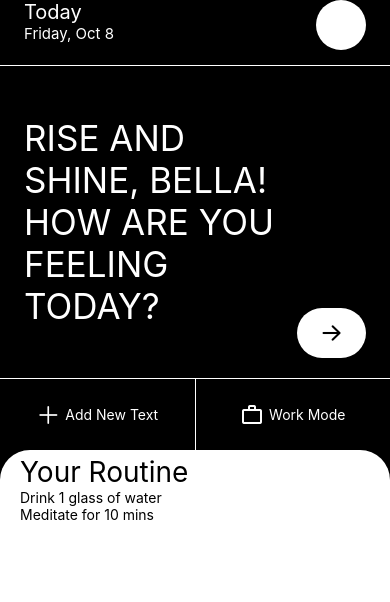
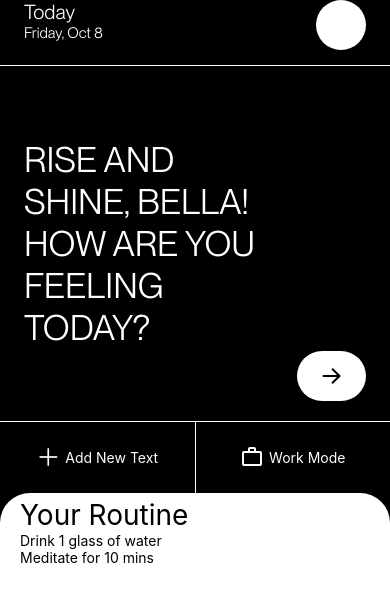
Before and after one commit to MyoThuKha/ToDo-app, a React Native app: screen /home in a window 390 px wide. Shown: the top 602 px of the page. Built offline with nearby package versions, Linux system fonts and the light colour scheme.

Commit message:
added font/home

```diff
--- a/App.tsx
+++ b/App.tsx
@@ -1,68 +1,32 @@
-import { StyleSheet, Text, TouchableOpacity, View } from "react-native";
+import { StyleSheet, View, Text } from "react-native";
 import { StatusBar } from "react-native";
 import { StatusBar as ExpoBar } from "expo-status-bar";
-import { useState } from "react";
-import { AntDesign, MaterialIcons } from "@expo/vector-icons";
-import Tasks from "./components/tasks";
+import { useFonts } from "expo-font";
+import * as SplashScreen from "expo-splash-screen";
+import { useCallback } from "react";
+import Home from "./pages/home";
 
 const background = (): string => {
   return "black";
 };
-const foreground = () => {
-  return background() === "white" ? "black" : "white";
-};
+
+SplashScreen.preventAutoHideAsync();
 
 export default function App() {
-  const [name, setName] = useState("Bella");
+  const [fontsLoaded] = useFonts({
+    display: require("./assets/fonts/main-font.otf"),
+  });
+
+  const onLayoutRootView = useCallback(async () => {
+    if (fontsLoaded) await SplashScreen.hideAsync();
+  }, [fontsLoaded]);
+
+  if (!fontsLoaded) return null;
+
   return (
-    <View style={styles.container}>
+    <View style={styles.container} onLayout={onLayoutRootView}>
+      <Home />
       <ExpoBar style="auto" />
-
-      {/* App bar*/}
-      <View style={styles.header}>
-        <View>
-          <Text style={styles.today}>Today</Text>
-          <Text style={styles.date}>Friday, Oct 8</Text>
-        </View>
-        <View style={styles.profile}></View>
-      </View>
-
-      {/* greeting */}
-      <View style={styles.section1}>
-        <View style={styles.greet}>
-          <Text style={styles.mainText}>
-            rise and{"\n"}shine, {name}!{"\n"}how are you feeling{"\n"}today?
-          </Text>
-          <TouchableOpacity style={styles.goTo}>
-            <AntDesign name="arrowright" size={24} color="black" />
-          </TouchableOpacity>
-        </View>
-
-        <View style={styles.btnSection}>
-          <TouchableOpacity style={styles.btn}>
-            <View style={styles.btnContent}>
-              <AntDesign name="plus" size={24} color={foreground()} />
-              <Text style={styles.btnText}>add new text</Text>
-            </View>
-          </TouchableOpacity>
-
-          <View style={styles.verticleLine}></View>
-
-          <TouchableOpacity style={styles.btn}>
-            <View style={styles.btnContent}>
-              <MaterialIcons
-                name="work-outline"
-                size={24}
-                color={foreground()}
-              />
-              <Text style={styles.btnText}>Work mode</Text>
-            </View>
-          </TouchableOpacity>
-        </View>
-      </View>
-
-      {/* tasks */}
-      <Tasks foreground={foreground} />
     </View>
   );
 }
@@ -71,92 +35,6 @@ const styles = StyleSheet.create({
   container: {
     paddingTop: StatusBar.currentHeight,
     flex: 1,
-    height: "100%",
     backgroundColor: background(),
   },
-
-  //------------------------
-  // App Bar
-  header: {
-    paddingHorizontal: 24,
-    borderBottomColor: foreground(),
-    borderBottomWidth: 1,
-    paddingBottom: 15,
-    flexDirection: "row",
-    justifyContent: "space-between",
-  },
-  today: {
-    color: foreground(),
-    fontSize: 20,
-  },
-  date: {
-    color: foreground(),
-    fontSize: 15,
-  },
-  profile: {
-    borderRadius: 50,
-    width: 50,
-    height: 50,
-    backgroundColor: foreground(),
-  },
-
-  //------------------------
-  section1: {
-    justifyContent: "space-between",
-    flex: 1,
-  },
-
-  //-----------------------
-  greet: {
-    flex: 1,
-    justifyContent: "center",
-    position: "relative",
-  },
-  mainText: {
-    color: foreground(),
-    fontSize: 35,
-    paddingHorizontal: 24,
-    textTransform: "uppercase",
-  },
-
-  goTo: {
-    backgroundColor: foreground(),
-    width: 69,
-    height: 50,
-    borderRadius: 50,
-    justifyContent: "center",
-    alignItems: "center",
-    position: "absolute",
-    bottom: 20,
-    right: 24,
-  },
-
-  //------------------------
-  //Buttons
-  btnSection: {
-    borderTopColor: foreground(),
-    borderTopWidth: 1,
-    flexDirection: "row",
-    alignItems: "center",
-    height: 72,
-  },
-  btn: {
-    flex: 1,
-    alignItems: "center",
-  },
-  btnContent: {
-    flexDirection: "row",
-    alignItems: "center",
-  },
-
-  btnText: {
-    color: foreground(),
-    textTransform: "capitalize",
-    paddingLeft: 5,
-  },
-  verticleLine: {
-    height: "100%",
-    width: 1,
-    backgroundColor: foreground(),
-  },
 });
--- a/app.json
+++ b/app.json
@@ -1,33 +1,8 @@
 {
   "expo": {
-    "name": "ToDo-app",
-    "slug": "ToDo-app",
-    "version": "1.0.0",
-    "orientation": "portrait",
-    "icon": "./assets/icon.png",
-    "userInterfaceStyle": "light",
-    "splash": {
-      "image": "./assets/splash.png",
-      "resizeMode": "contain",
-      "backgroundColor": "#ffffff"
-    },
-    "updates": {
-      "fallbackToCacheTimeout": 0
-    },
-    "assetBundlePatterns": [
-      "**/*"
-    ],
-    "ios": {
-      "supportsTablet": true
-    },
-    "android": {
-      "adaptiveIcon": {
-        "foregroundImage": "./assets/adaptive-icon.png",
-        "backgroundColor": "#FFFFFF"
-      }
-    },
-    "web": {
-      "favicon": "./assets/favicon.png"
-    }
-  }
+    "slug": "todo-app",
+    "name": "todo-app",
+    "sdkVersion": "47.0.0"
+  },
+  "name": "todo-app"
 }
--- /dev/null
+++ b/components/displayText.tsx
@@ -0,0 +1,12 @@
+import { Text } from "react-native";
+import React from "react";
+
+interface displayTextProps {
+  children: any;
+  style: {};
+}
+
+const Display: React.FC<displayTextProps> = ({ children, style }) => {
+  return <Text style={[{ fontFamily: "display" }, style]}>{children}</Text>;
+};
+export default Display;
--- a/components/tasks.tsx
+++ b/components/tasks.tsx
@@ -21,7 +21,7 @@ const styles = StyleSheet.create({
   section2: {
     paddingHorizontal: 20,
     paddingVertical: 5,
-    flex: 1,
+    flex: 4,
     borderTopRightRadius: 30,
     borderTopLeftRadius: 30,
   },
--- a/package.json
+++ b/package.json
@@ -15,7 +15,9 @@
     "react": "18.1.0",
     "react-dom": "18.1.0",
     "react-native": "0.70.5",
-    "react-native-web": "~0.18.9"
+    "react-native-web": "~0.18.9",
+    "expo-font": "~11.0.1",
+    "expo-splash-screen": "~0.17.5"
   },
   "devDependencies": {
     "@babel/core": "^7.12.9",
--- /dev/null
+++ b/pages/home.tsx
@@ -0,0 +1,164 @@
+import { StyleSheet, Text, TouchableOpacity, View } from "react-native";
+import { StatusBar } from "react-native";
+import { AntDesign, MaterialIcons } from "@expo/vector-icons";
+import Tasks from "../components/tasks";
+import { useState } from "react";
+import Display from "../components/displayText";
+
+const background = (): string => {
+  // return "#f2eee9";
+  return "black";
+};
+const foreground = () => {
+  return background() === "#f2eee9" ? "black" : "white";
+};
+const Home = () => {
+  const [username, setusername] = useState("Bella");
+  return (
+    <>
+      <View style={styles.header}>
+        <View>
+          <Display style={styles.today}>Today</Display>
+          <Display style={styles.date}>Friday, Oct 8</Display>
+        </View>
+        <View style={styles.profile}></View>
+      </View>
+
+      {/* greeting */}
+      <View style={styles.section1}>
+        <View style={styles.greet}>
+          <Display style={styles.mainText}>
+            rise and{"\n"}shine, {username}!{"\n"}how are you feeling{"\n"}
+            today?
+          </Display>
+          <TouchableOpacity style={styles.goTo}>
+            <AntDesign name="arrowright" size={24} color={background()} />
+          </TouchableOpacity>
+        </View>
+
+        <View style={styles.btnSection}>
+          <TouchableOpacity style={styles.btn}>
+            <View style={styles.btnContent}>
+              <AntDesign name="plus" size={24} color={foreground()} />
+              <Text style={styles.btnText}>add new text</Text>
+            </View>
+          </TouchableOpacity>
+
+          <View style={styles.verticleLine}></View>
+
+          <TouchableOpacity style={styles.btn}>
+            <View style={styles.btnContent}>
+              <MaterialIcons
+                name="work-outline"
+                size={24}
+                color={foreground()}
+              />
+              <Text style={styles.btnText}>Work mode</Text>
+            </View>
+          </TouchableOpacity>
+        </View>
+      </View>
+
+      {/* tasks */}
+      <Tasks foreground={foreground} />
+    </>
+  );
+};
+
+export default Home;
+
+const styles = StyleSheet.create({
+  container: {
+    paddingTop: StatusBar.currentHeight,
+    flex: 1,
+    height: "100%",
+    backgroundColor: background(),
+  },
+
+  //------------------------
+  // App Bar
+  header: {
+    paddingHorizontal: 24,
+    borderBottomColor: foreground(),
+    borderBottomWidth: 1,
+    paddingBottom: 15,
+    flexDirection: "row",
+    justifyContent: "space-between",
+  },
+  today: {
+    color: foreground(),
+    fontSize: 20,
+  },
+  date: {
+    color: foreground(),
+    fontSize: 15,
+  },
+  profile: {
+    borderRadius: 50,
+    width: 50,
+    height: 50,
+    backgroundColor: foreground(),
+  },
+
+  //------------------------
+  section1: {
+    justifyContent: "space-between",
+    flex: 5,
+  },
+
+  //-----------------------
+  greet: {
+    flex: 1,
+    justifyContent: "center",
+    position: "relative",
+  },
+  mainText: {
+    color: foreground(),
+    fontSize: 35,
+    // fontFamily: "display",
+    paddingHorizontal: 24,
+    textTransform: "uppercase",
+  },
+
+  goTo: {
+    backgroundColor: foreground(),
+    width: 69,
+    height: 50,
+    borderRadius: 50,
+    justifyContent: "center",
+    alignItems: "center",
+    position: "absolute",
+    bottom: 20,
+    right: 24,
+  },
+
+  //------------------------
+  //Buttons
+  btnSection: {
+    borderTopColor: foreground(),
+    borderTopWidth: 1,
+    flexDirection: "row",
+    alignItems: "center",
+    height: 72,
+  },
+  btn: {
+    flex: 1,
+    alignItems: "center",
+  },
+  btnContent: {
+    flexDirection: "row",
+    alignItems: "center",
+  },
+
+  btnText: {
+    color: foreground(),
+    textTransform: "capitalize",
+    // fontFamily: "display",
+    paddingLeft: 5,
+  },
+  verticleLine: {
+    height: "100%",
+    width: 1,
+    backgroundColor: foreground(),
+  },
+});
--- a/tsconfig.json
+++ b/tsconfig.json
@@ -1,6 +1,7 @@
 {
   "extends": "expo/tsconfig.base",
   "compilerOptions": {
+    "forceConsistentCasingInFileNames": true,
     "strict": true
   }
 }
```
Also changed, not shown: 1 other file (tests, documents, lock files or other folders).
